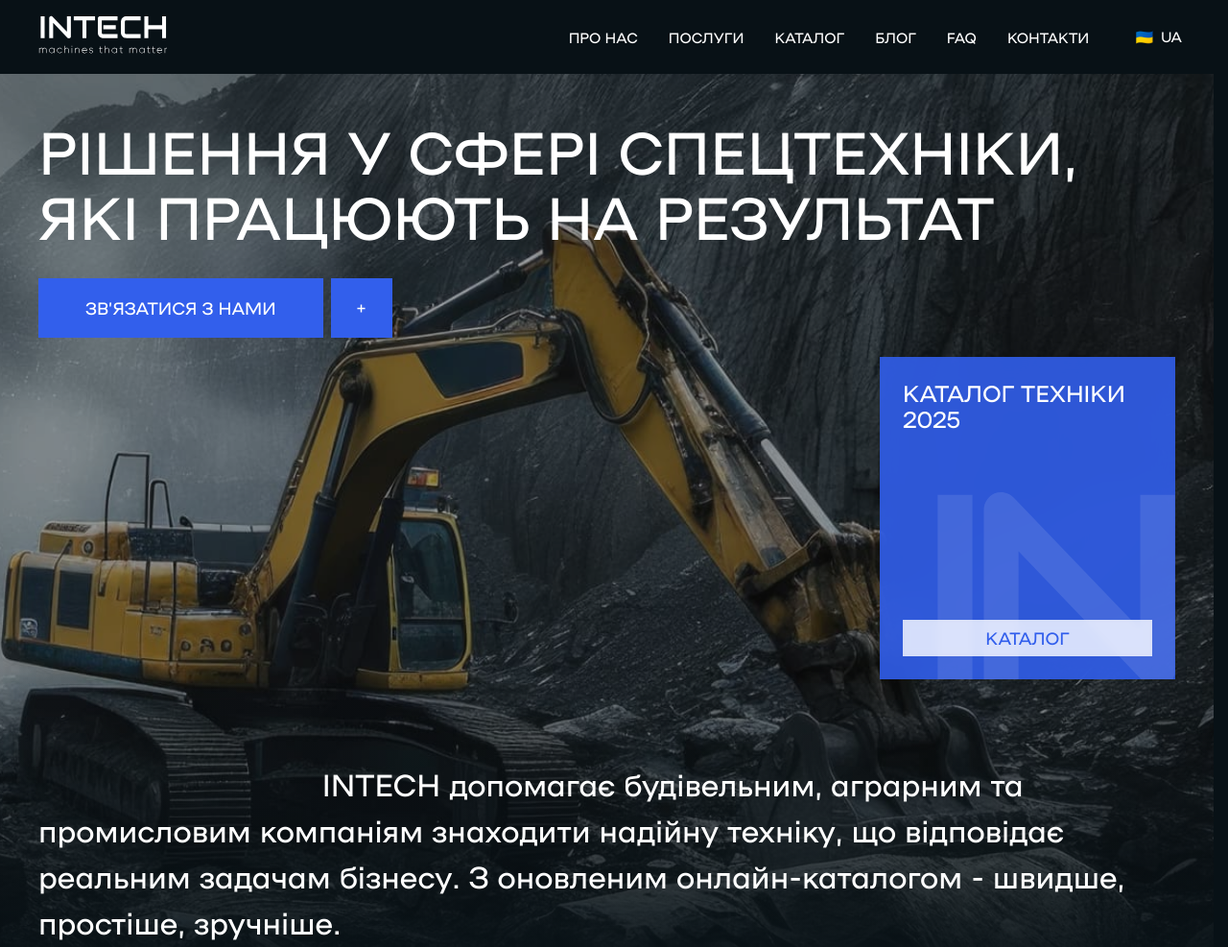
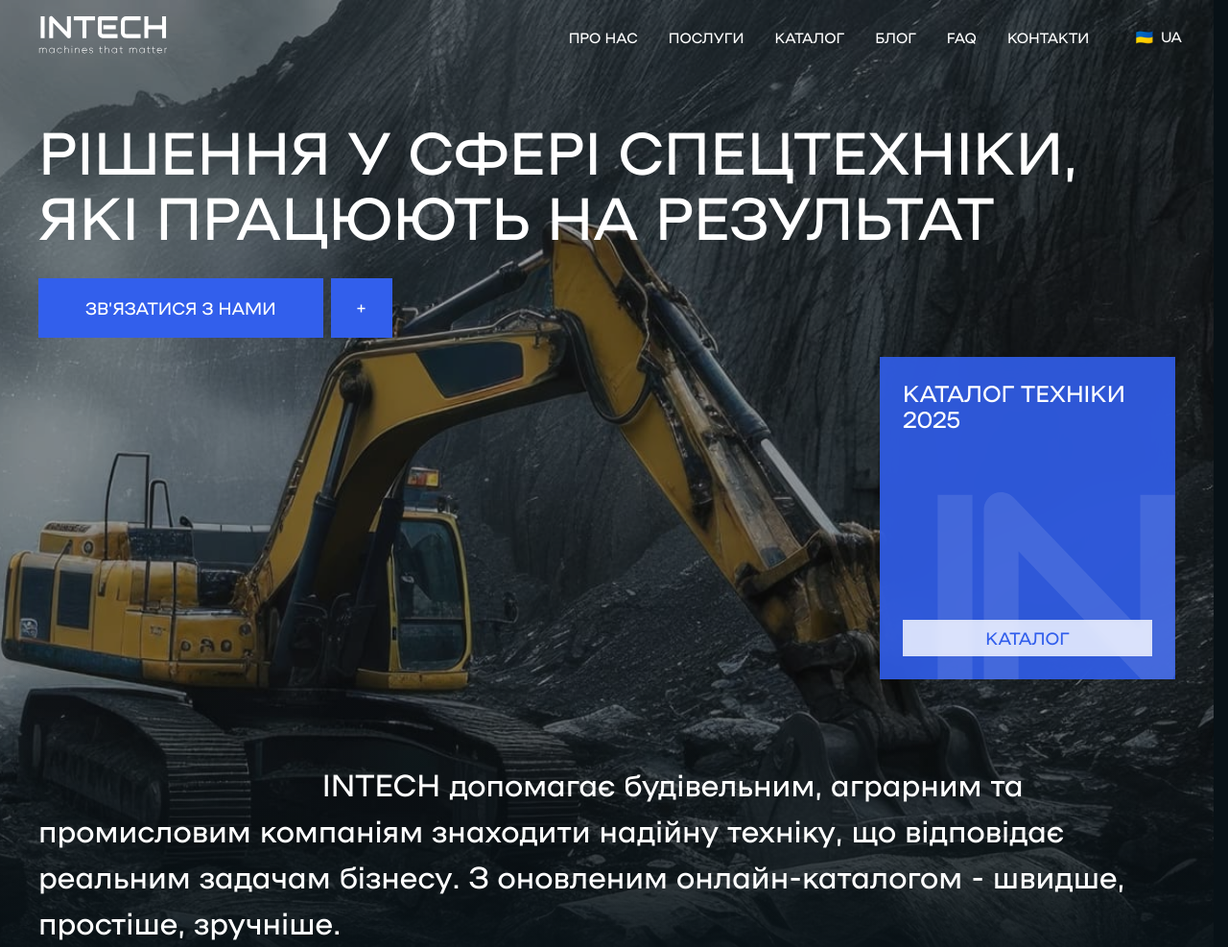
Before and after one commit to projectnum17/intech, a plain HTML site: page index.html in a window 1280 px wide. Shown: the top 987 px of the page at 96% size. Drawn offline with Linux system fonts and the light colour scheme.

Commit message:
add scroll handler for header

```diff
--- a/assets/scripts/modules/headerFlow.js
+++ b/assets/scripts/modules/headerFlow.js
@@ -1,4 +1,19 @@
 export const headerFlow = () => {
+    const handleHeader = () => {
+        const header = document.querySelector('header');
+
+        const scrolledFlow = () => {
+            if (!header) return;
+            if (window.scrollY > 1) {
+                header.classList.add('is-scrolled');
+            } else {
+                header.classList.remove('is-scrolled');
+            }
+        };
+        scrolledFlow();
+        window.addEventListener('scroll', scrolledFlow);
+    };
+
     const selectLangInteractive = () => {
         const langSelector = document.querySelector('.js-lang');
 
@@ -25,7 +40,6 @@ export const headerFlow = () => {
             }
         });
     };
-
 
     const mobileMenuHandler = () => {
         const mobileMenu = document.querySelector('.js-menu');
@@ -54,6 +68,7 @@ export const headerFlow = () => {
         });
     };
 
+    handleHeader();
     mobileMenuHandler();
     selectLangInteractive();
 };
--- a/assets/scss/layout/_header.scss
+++ b/assets/scss/layout/_header.scss
@@ -6,8 +6,11 @@
     padding-block: 16px;
     position: fixed;
     width: 100%;
-    background: var(--dark-color);
-
+    background: transparent;
+    @include transitions(0.2s, ease-in);
+    &.is-scrolled {
+        background: var(--dark-color);
+    }
 
     .container {
         display: flex;
@@ -86,7 +89,7 @@
             a {
                 font: 800 15px / 90% var(--ff-base);
                 text-transform: uppercase;
-                @include transitions(.2s, ease-in);
+                @include transitions(0.2s, ease-in);
                 @include hover {
                     color: var(--accent-color);
                 }
```
Also changed, not shown: assets/css/main.min.css, 1 other file.
